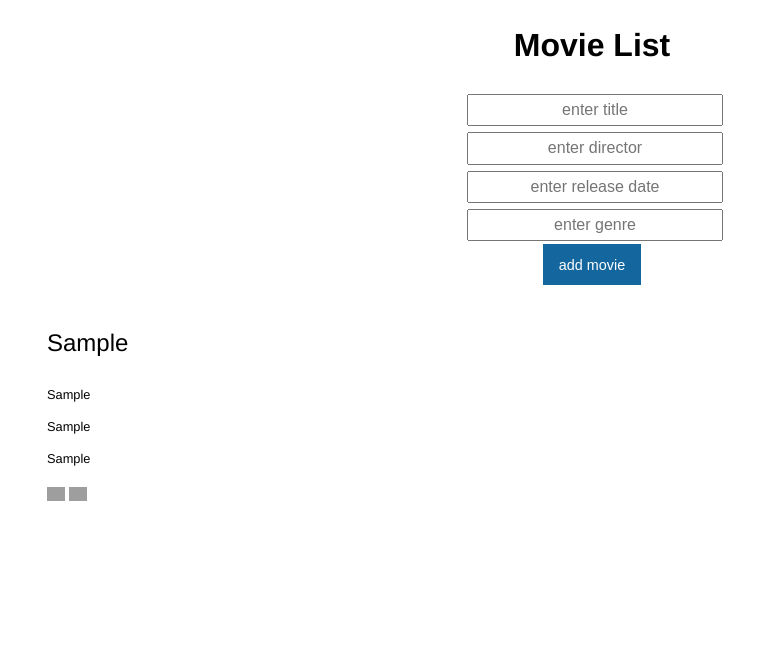
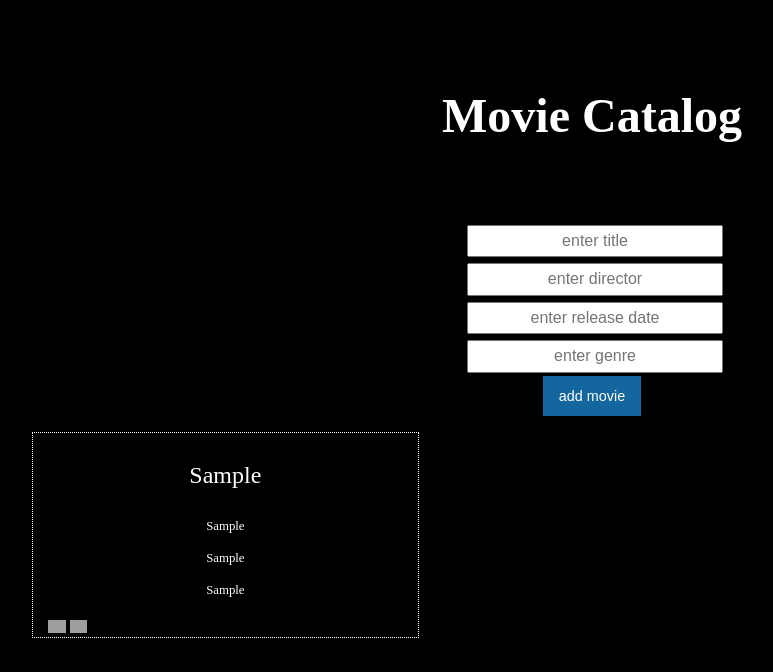
Before and after one commit to leowolf749/movie-catalog, a website: page index.html in a window 1280 px wide. Both pictures are taken after typing "Sample", "Sample", "Sample", "Sample" into the empty fields and a click on the button "add movie". Shown: the whole page, without its empty margins (48-821 px from the left). Drawn offline with nearby package versions, Linux system fonts and the light colour scheme; grey boxes are pictures that could not be loaded.

Commit message:
Styled some more. Rating buttons are not functional yet.:

```diff
--- a/index.html
+++ b/index.html
@@ -13,7 +13,7 @@
 
 <body ng-app="MovieApp">
 
-    <h1>Movie List</h1>
+    <h1>Movie Catalog</h1>
     <section ng-controller="MovieList">
         <div class="movielist">
             <input type="text" ng-model="movieTitle" placeholder="enter title">
@@ -29,8 +29,8 @@
                 <p>{{ item.director }}</p>
                 <p>{{ item.release }}</p>
                 <p>{{ item.genre }}</p>
-                <button ng-click="good"><img src="http://www.billdamon.com/images/rottentomatoes/fresh.png"></button>
-                <button ng-click="bad"><img src="http://videoeta.com/images/eta/rt/rotten.png"></button>
+                <button ng-click="fresh"><img src="http://www.billdamon.com/images/rottentomatoes/fresh.png"></button>
+                <button ng-click="rotten"><img src="http://videoeta.com/images/eta/rt/rotten.png"></button>
             </li>
         </ul>
     </section>
--- a/scss/style.scss
+++ b/scss/style.scss
@@ -6,16 +6,20 @@
 @include foundation-grid;
 
 body {
-    background-color: white;
-    color: black;
+    background-color: black;
+    color: white;
+    font-family: Quicksand;
+    margin-top: 80px;
 }
 
 h1 {
+    font-size: 3em;
     text-align: center;
 }
 
 .movielist {
     @include grid-row();
+    margin-top: 70px;
     width: 20%;
 
     input {
@@ -38,7 +42,9 @@ ul {
 
     li {
         @include grid-column(4);
+        border: 1px dotted;
         p {
+            text-align: center;
             font-size: .8em;
         }
         .title {
```
Also changed, not shown: public/index.html (+3 -3 lines), public/style.css.
